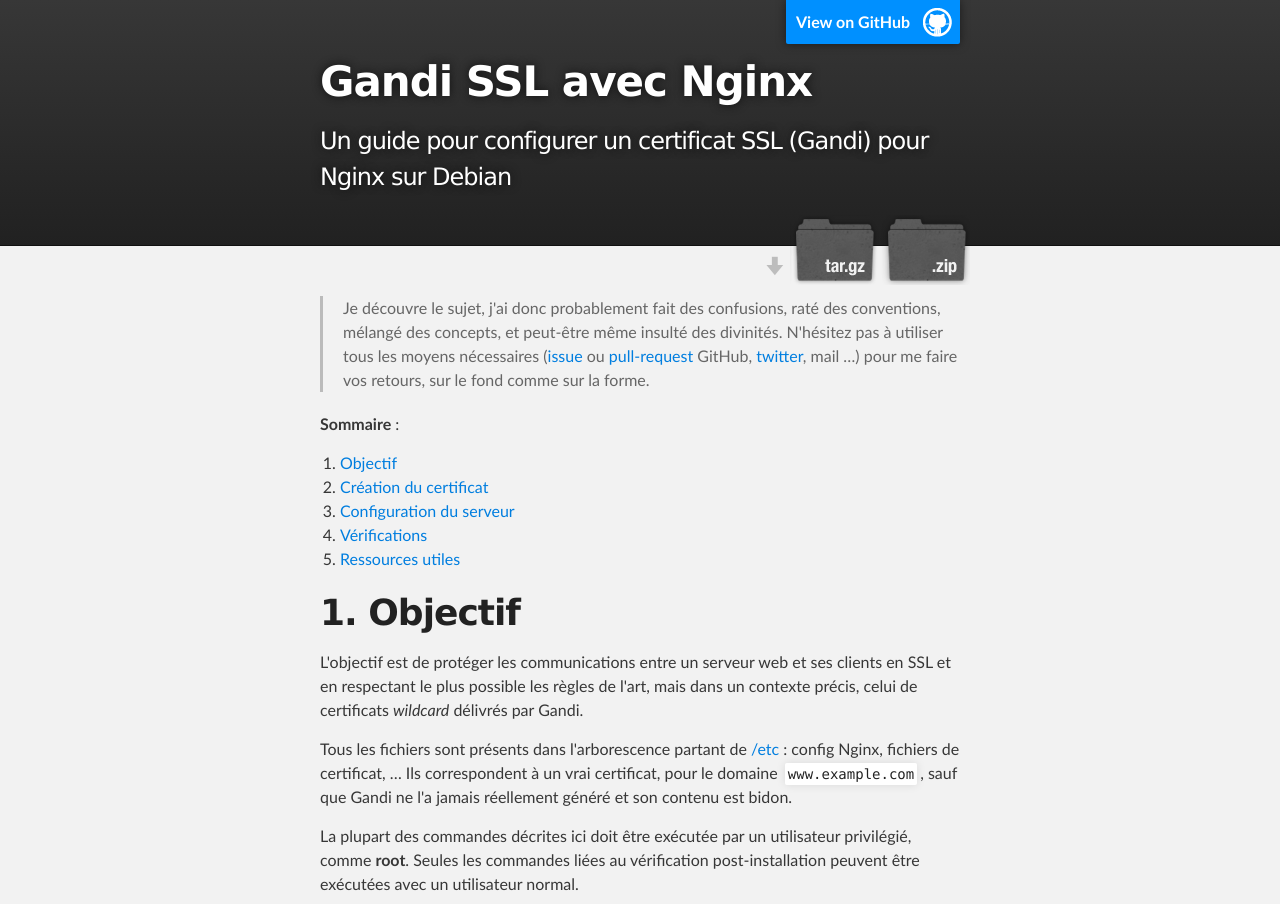
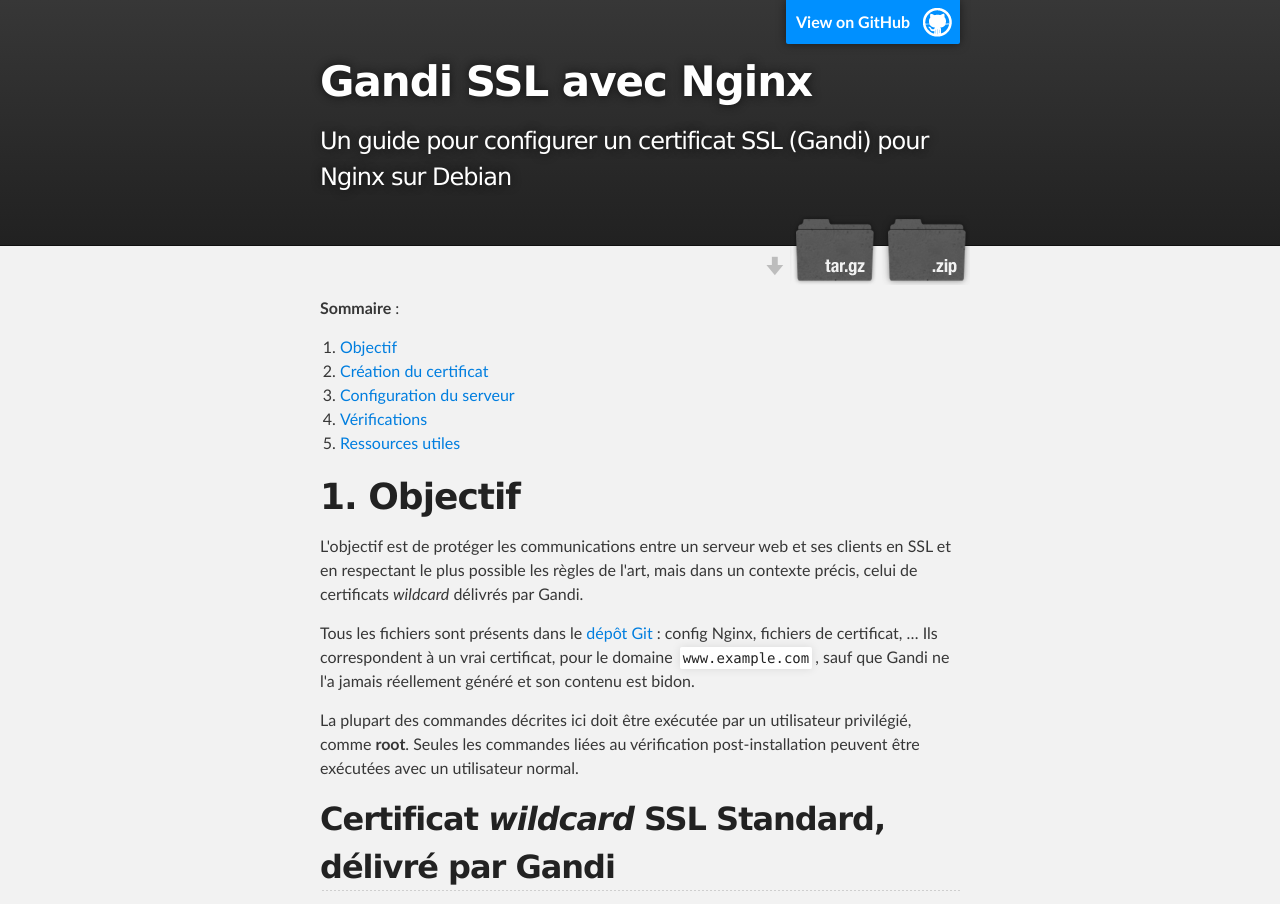
Before and after one commit to jlecour/ssl-gandi-nginx-debian, a plain HTML site: page index.html in a window 1280 px wide. Shown: the top 904 px of the page. Drawn offline with Linux system fonts and the light colour scheme.

```diff
--- a/index.html
+++ b/index.html
@@ -31,12 +31,7 @@
     <!-- MAIN CONTENT -->
     <div id="main_content_wrap" class="outer">
       <section id="main_content" class="inner">
-        <blockquote>
-<p>Je découvre le sujet, j'ai donc probablement fait des confusions, raté des conventions, mélangé des concepts, et peut-être même insulté des divinités.
-N'hésitez pas à utiliser tous les moyens nécessaires (<a href="https://github.com/jlecour/ssl-gandi-nginx-debian/issues/new">issue</a> ou <a href="https://github.com/jlecour/ssl-gandi-nginx-debian/pulls">pull-request</a> GitHub, <a href="https://twitter.com/jlecour" title="@jlecour">twitter</a>, mail …) pour me faire vos retours, sur le fond comme sur la forme.</p>
-</blockquote>
-
-<p><strong>Sommaire</strong> :</p>
+        <p><strong>Sommaire</strong> :</p>
 
 <ol>
 <li><a href="#1-objectif">Objectif</a></li>
@@ -51,7 +46,7 @@ N'hésitez pas à utiliser tous les moyens nécessaires (<a href="https://github
 
 <p>L'objectif est de protéger les communications entre un serveur web et ses clients en SSL et en respectant le plus possible les règles de l'art, mais dans un contexte précis, celui de certificats <em>wildcard</em> délivrés par Gandi.</p>
 
-<p>Tous les fichiers sont présents dans l'arborescence partant de <a href="etc">/etc</a> : config Nginx, fichiers de certificat, …
+<p>Tous les fichiers sont présents dans le <a href="https://github.com/jlecour/ssl-gandi-nginx-debian/tree/master/etc">dépôt Git</a> : config Nginx, fichiers de certificat, …
 Ils correspondent à un vrai certificat, pour le domaine <code>www.example.com</code>, sauf que Gandi ne l'a jamais réellement généré et son contenu est bidon.</p>
 
 <p>La plupart des commandes décrites ici doit être exécutée par un utilisateur privilégié, comme <strong>root</strong>.
```
Also changed, not shown: params.json (+1 -1 lines).
